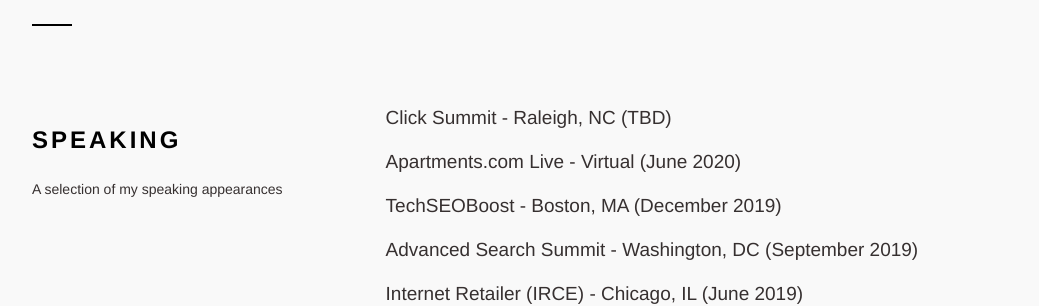
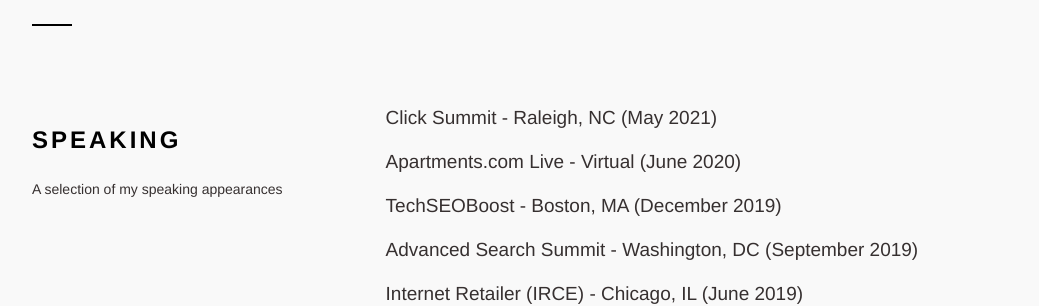
Before and after one commit to jsilton/jsilton.github.io, a Jekyll site: the page built from index.html, in a window 1280 px wide and 900 px high, scrolled down 2874 px. Shown: the part 153-459 px from the top of the window, without its empty margins (98-1137 px from the left). Built offline with Jekyll 4.4.1, drawn with Linux system fonts in a browser that asks for light colours.

Commit message:
Update speaking.html
Update Click Summit date

```diff
--- a/_includes/speaking.html
+++ b/_includes/speaking.html
@@ -9,7 +9,7 @@
     </div>
     <div class="eight columns">
         <ul>
-            <li><strong>Click Summit</strong> - Raleigh, NC (TBD)</li>
+            <li><strong>Click Summit</strong> - Raleigh, NC (May 2021)</li>
             <li><strong>Apartments.com Live</strong> - Virtual (June 2020)</li>
             <li><strong>TechSEOBoost</strong> - Boston, MA (December 2019)</li>
             <li><strong>Advanced Search Summit</strong> - Washington, DC (September 2019)</li>
```
